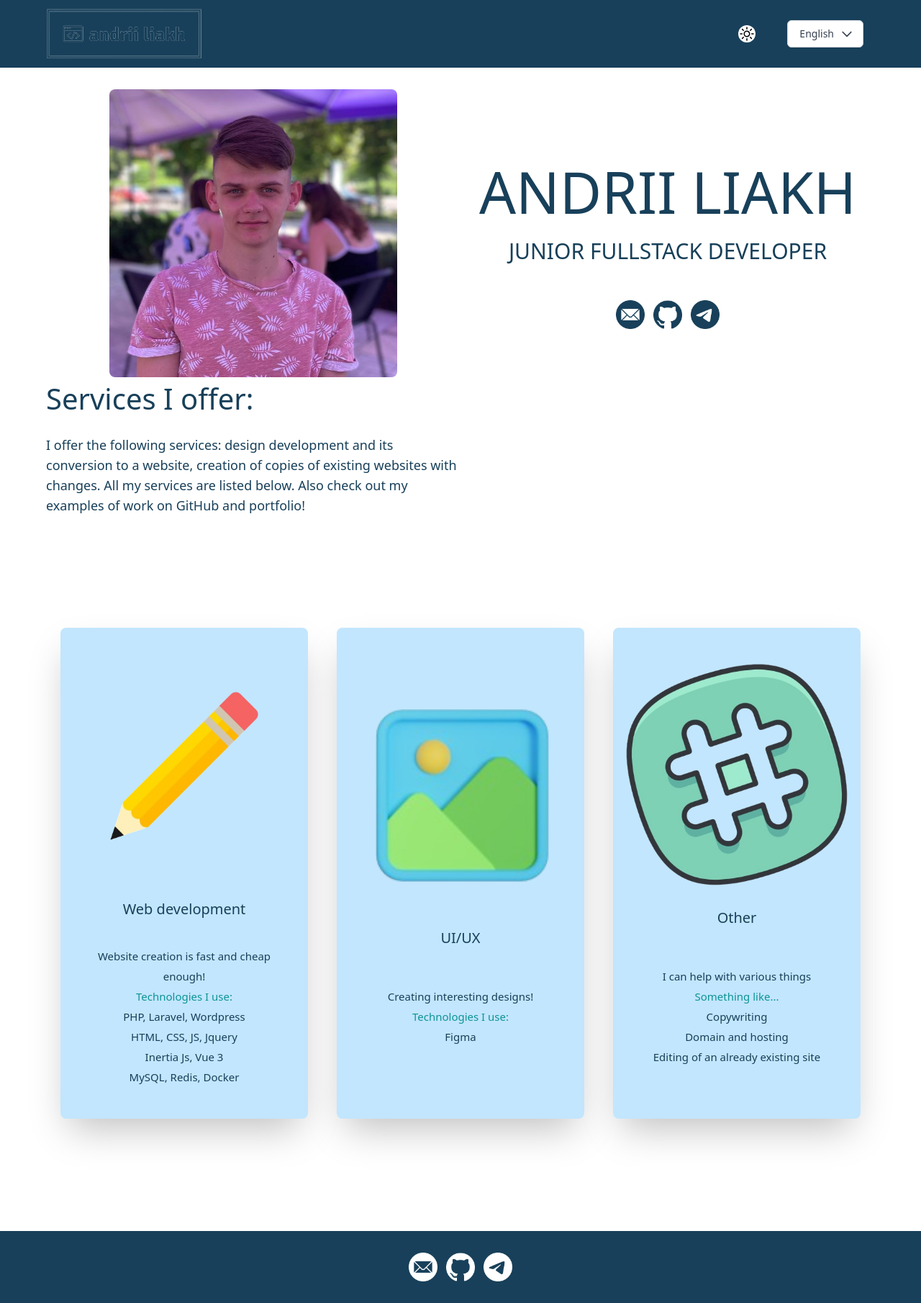
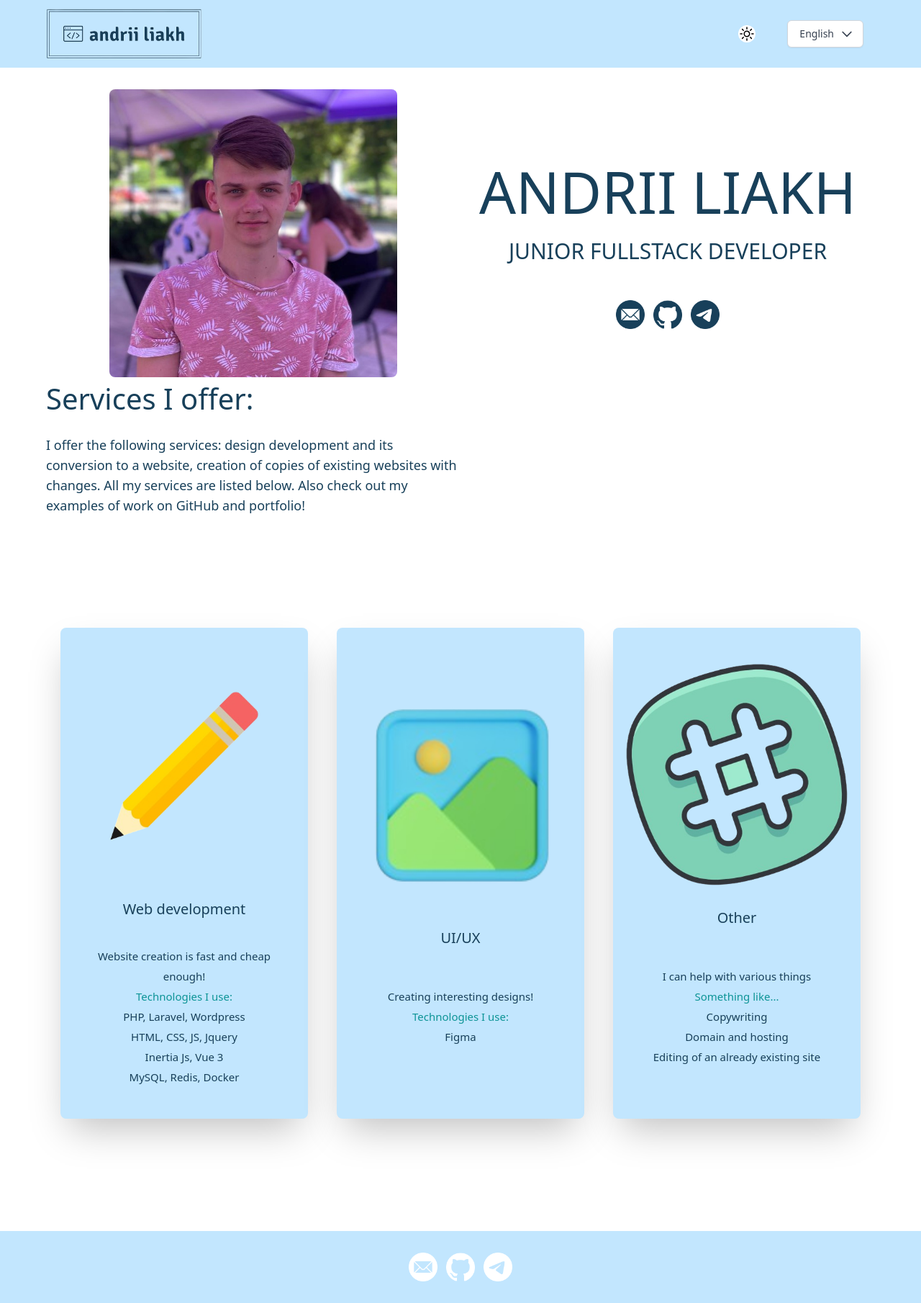
Before and after one commit to Andrii206/Summary, a Vue app: page / in a window 1280 px wide. Shown: the whole page at 72% size. Built offline with nearby package versions, Linux system fonts and the light colour scheme.

Commit message:
update App.vue

```diff
--- a/src/App.vue
+++ b/src/App.vue
@@ -1,7 +1,7 @@
 <template>
   <div :class="[isDarkMode ? 'dark-mode' : 'light-mode']">
     <header>
-      <div class="lg:px-[5%] bg-[#18405A] dark:bg-white md:flex">
+      <div class="lg:px-[5%] bg-[#C2E6FE] dark:bg-white md:flex">
         <div class="lg:w-6/12 flex justify-center md:justify-start items-center py-3">
           <img class="h-70 my-auto" src="@/assets/images/logo/logo.png" alt="">
         </div>
@@ -9,7 +9,7 @@
           <label for="theme-toggle" class="inline-flex items-center cursor-pointer">
             <span class="relative">
               <input type="checkbox" id="theme-toggle" class="sr-only" v-model="isDarkMode">
-              <div class="block bg-[#18405A]or-dark-blue w-14 h-8 rounded-full"></div>
+              <div class="block bg-[#C2E6FE]or-dark-blue w-14 h-8 rounded-full"></div>
               <div class="dot absolute left-1 top-1 bg-white w-6 h-6 rounded-full transition-transform duration-300 ease-in-out"
                 :class="{ 'transform translate-x-full': isDarkMode }">
                 <svg v-if="isDarkMode" xmlns="http://www.w3.org/2000/svg" fill="none" viewBox="0 0 24 24"
@@ -53,7 +53,7 @@
     <RouterView :isDarkMode="isDarkMode" :isEnglish="isEnglish" />
 
     <footer>
-      <div class="bg-[#18405A] dark:bg-white h-100 flex flex-row items-center text-center justify-center">
+      <div class="bg-[#C2E6FE] dark:bg-white h-100 flex flex-row items-center text-center justify-center">
           <a href="mailto:andrejlah8@gmail.com">
             <img v-if="isDarkMode"  class="h-10 m-1.5" src="@/assets/images/icon/email.png" alt="">
             <img v-else class="h-10 m-1.5" src="@/assets/images/icon/email-dark.png" alt="">
```
